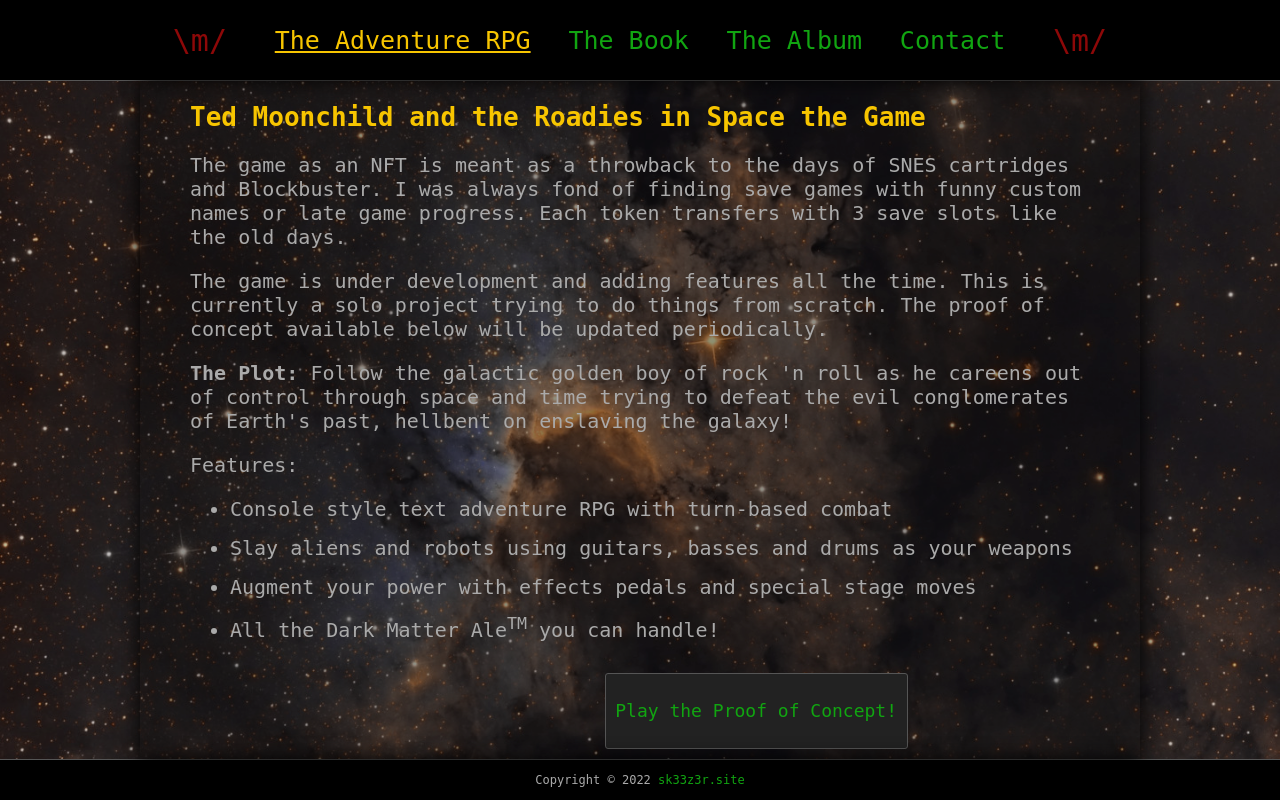
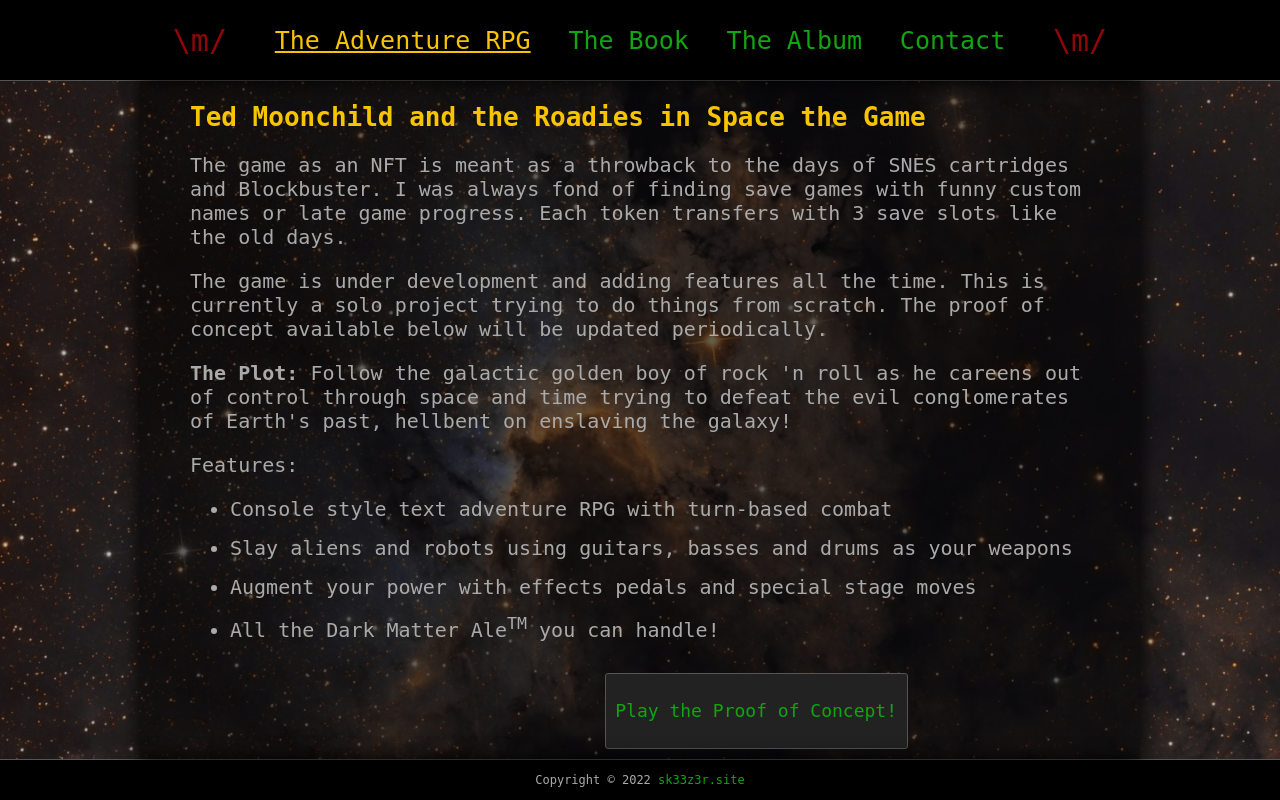
Before and after one commit to sk33z3r/moonchild.space, a PHP site: page / in a window 1280 px wide. Run offline with PHP 8.4, Linux system fonts and the light colour scheme; data that the repository does not hold is empty; some libraries are stand-ins or nearby versions; some web fonts are replaced.

Commit message:
fix[site]: background opacity

```diff
--- a/css/main.css
+++ b/css/main.css
@@ -52,7 +52,7 @@ a:hover {
     align-items: center;
     justify-content: space-evenly;
     align-content: center;
-    background: rgba(0, 0, 0, 0.25);
+    background: rgba(0, 0, 0, 0.50);
     box-shadow: 0 0 20px #000;
 }
 
```
